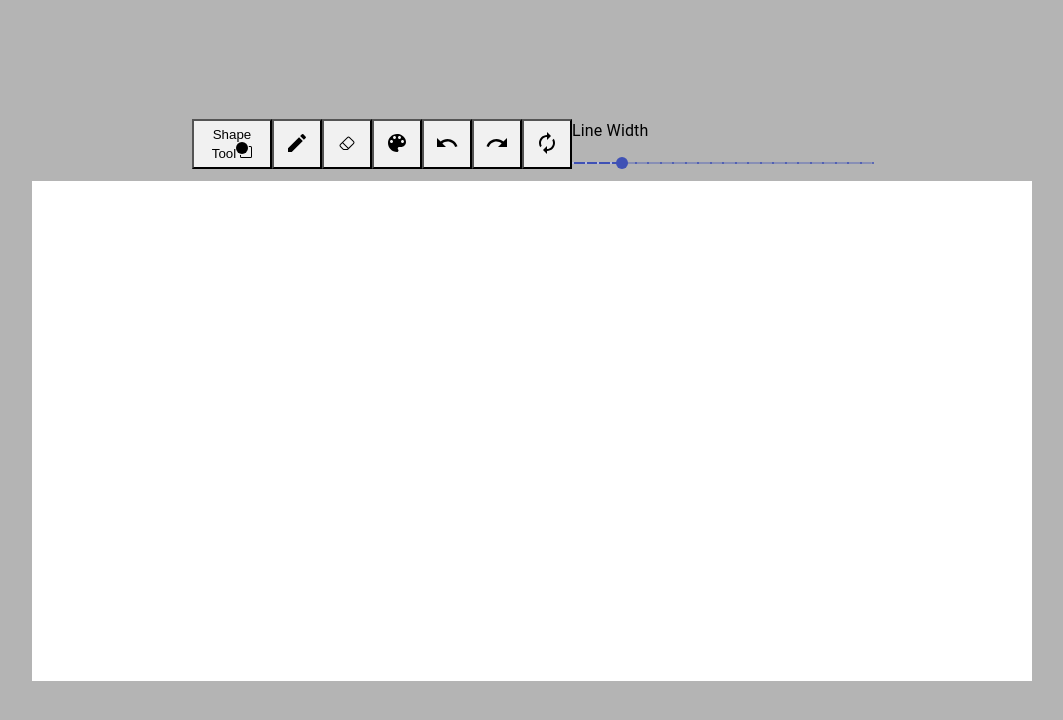
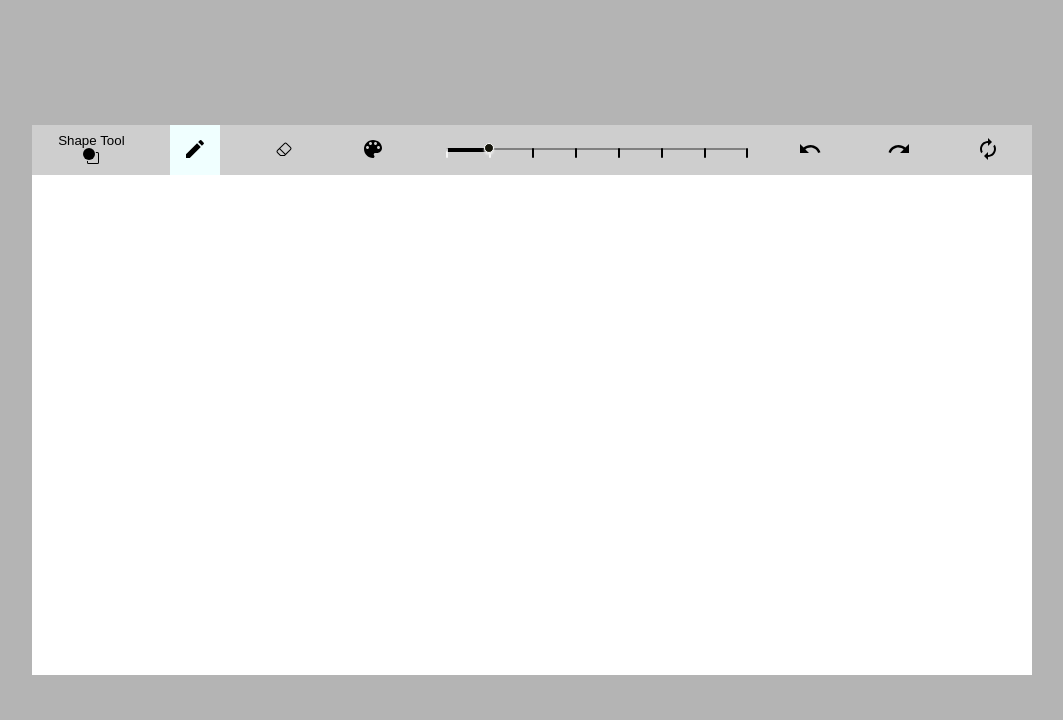
Before and after one commit to MVallery/drawing-app, a React (Create React App) app: page / in a window 1280 px wide. Shown: the top 720 px of the page, without its empty margins (108-1171 px from the left). Built offline with nearby package versions, Linux system fonts and the light colour scheme.

Commit message:
Slider and toolbar button styling

```diff
--- a/src/App.css
+++ b/src/App.css
@@ -7,7 +7,7 @@
   pointer-events: none;
 }
 
-.mainContainer{
+.svgContainer{
   width:100vw;
   display:flex;
   flex-direction:column;
@@ -16,7 +16,7 @@
   background-color:#b4b4b4
 }
 
-.toolbarContainer{
+.mainContainer{
   display: flex;
   flex-direction: column;
   align-items: center;
--- a/src/App.tsx
+++ b/src/App.tsx
@@ -50,8 +50,6 @@ const App = (props:any) => {
   };
   const onMouseDown = (e: React.MouseEvent) => {
     setMouseDown(true);
-
-    console.log('onmousedown')
     let tempPoints = JSON.parse(JSON.stringify(points));
     let tempPlaceholderLine = JSON.parse(JSON.stringify(placeholderLine));
     var rect = document.getElementById("container")!.getBoundingClientRect();
@@ -72,7 +70,6 @@ const App = (props:any) => {
     }
   };
   const onMouseUp = (e: React.MouseEvent) => {
-    console.log('mouseup')
     const tempPoints = JSON.parse(JSON.stringify(points));
     let tempPlaceholderLine = JSON.parse(JSON.stringify(placeholderLine));
     var rect = document.getElementById("container")!.getBoundingClientRect();
@@ -119,7 +116,6 @@ const App = (props:any) => {
       let radius = (Math.sqrt(
                       (Math.abs(tempPlaceholderLine.x-(e.clientX-rect.left))**2)+
                       (Math.abs(tempPlaceholderLine.y-(e.clientY-rect.top))**2)))
-      console.log(radius, tempPlaceholderLine)
       tempPlaceholderLine = {...tempPlaceholderLine, r:radius, fill:toolSettings.color}
       setPlaceholderLine(tempPlaceholderLine)
     }
@@ -151,7 +147,6 @@ const App = (props:any) => {
       let radius = (Math.sqrt(
                       (Math.abs(tempPlaceholderLine.x-(e.touches[0].pageX-rect.left))**2)+
                       (Math.abs(tempPlaceholderLine.y-(e.touches[0].pageY-rect.top))**2)))
-      console.log(radius, tempPlaceholderLine)
       tempPlaceholderLine = {...tempPlaceholderLine, r:radius, fill:toolSettings.color}
       setPlaceholderLine(tempPlaceholderLine)
     }else {
@@ -202,7 +197,6 @@ const App = (props:any) => {
     setTouchStart(false)
   }
   const onCanvasClick = (e: React.MouseEvent) => {
-    console.log('oncanvas', points)
     let tempPoints = JSON.parse(JSON.stringify(points));
     var rect = document.getElementById("container")!.getBoundingClientRect();
     if(toolSettings.shape==='draw'){
@@ -249,7 +243,6 @@ const App = (props:any) => {
   }
   const redo = () => {
     let tempPoints = JSON.parse(JSON.stringify(points));
-    console.log(removedPoints)
     let tempRemovedPoints = JSON.parse(JSON.stringify(removedPoints));
     let removedPoint
     if (!tempRemovedPoints){
@@ -263,7 +256,6 @@ const App = (props:any) => {
           removedPoint = tempRemovedPoints.pop();
           tempPoints.push(removedPoint)
         } else {
-          console.log('break')
           break;
         }
       }
@@ -277,7 +269,6 @@ const App = (props:any) => {
   let cursor = '';
   switch (toolSettings.shape) {
     case 'draw':
-      console.log(toolSettings.color)
       if (toolSettings.color==='white'){
         cursor="eraserCursor";
       } else {
@@ -381,7 +372,7 @@ const App = (props:any) => {
 
   return (
     <React.Fragment>
-      <div className="toolbarContainer" style={{display:'flex', flexDirection:'column', alignItems:'center', justifyContent:'center'}}>
+      <div className="mainContainer" style={{display:'flex', flexDirection:'column', alignItems:'center', justifyContent:'center'}}>
         <Toolbar
           closeColorPicker={closeColorPicker}
           displayColorPicker={displayColorPicker}
@@ -393,7 +384,7 @@ const App = (props:any) => {
           undo={undo}
           redo={redo}
         />
-      <div className="mainContainer" onMouseUp={onMouseUp} onTouchEnd={onTouchEnd}>
+      <div className="svgContainer" onMouseUp={onMouseUp} onTouchEnd={onTouchEnd}>
 
 
         <svg
--- a/src/ToolBar.tsx
+++ b/src/ToolBar.tsx
@@ -4,9 +4,8 @@ import ClickAwayListener from "@material-ui/core/ClickAwayListener";
 import Button from "@material-ui/core/Button";
 import Menu from "@material-ui/core/Menu";
 import MenuItem from "@material-ui/core/MenuItem";
-import Typography from "@material-ui/core/Typography";
 import Slider from "@material-ui/core/Slider";
-import { makeStyles } from "@material-ui/core/styles";
+import { makeStyles, createMuiTheme, ThemeProvider } from "@material-ui/core/styles";
 import UndoIcon from "@material-ui/icons/Undo";
 import RedoIcon from "@material-ui/icons/Redo";
 import CreateIcon from "@material-ui/icons/Create";
@@ -18,12 +17,16 @@ import Eraser from "./eraser.svg";
 import Polygon from "./triangle.svg";
 import AutorenewIcon from "@material-ui/icons/Autorenew";
 import ToolbarButton from './ToolbarButton';
+import './Toolbar.css'
 
 const useStyles = makeStyles({
   root: {
     width: 300,
+    color:'red',
+    paddingLeft:'10px',
   },
 });
+
 interface ToolSettings {
   shape: string;
   color: string;
@@ -53,6 +56,44 @@ interface Props {
 const Toolbar: React.FC<Props> = (props) => {
   const [colorSelect, setColorSelect] = useState("rgba(20,20,10,5)");
   const [shapeMenu, setShapeMenu] = useState(null);
+
+  const CustomSlider = createMuiTheme({
+    overrides:{
+      MuiSlider:{
+        root: {
+          // color: "#6f8eff",
+          color: 'black',
+          height: 10,
+          padding: "13px 0",
+          backgroundColor: "#cecece",
+      },
+      track: {
+          height: 4,
+          borderRadius: 2,
+      },
+      mark:{
+        height:10
+      },
+      valueLabel:{
+        left: 'calc(50% - 16px)',
+        color: 'black'
+      },
+      thumb: {
+          height: props.toolSettings.size,
+          width: props.toolSettings.size,
+          backgroundColor: colorSelect,
+          border: "1px solid currentColor",
+          marginTop: -props.toolSettings.size/2,
+          marginLeft: -props.toolSettings.size/2,
+          boxShadow: "#ebebeb 0 2px 2px",
+          "&:focus, &:hover, &$active": {
+              boxShadow: "#ccc 0 2px 3px 1px",
+          },
+          color: "#fff",
+      }
+    }
+  }
+  })
 
   const handleColorSelect = (e: any) => {
     const { r, b, g, a } = e.rgb;
@@ -90,23 +131,34 @@ const Toolbar: React.FC<Props> = (props) => {
   const classes = useStyles();
   let shapeTitle = "Shape Tool";
   let shapeIcon = CircleSquare;
+  let [eraserActiveStyle, drawActiveStyle, shapeActiveStyle] = ['','', '']
   if (props.toolSettings.shape === "circle") {
     shapeTitle = "Circle";
     shapeIcon = Circle;
+    shapeActiveStyle="activeButton"
   } else if (props.toolSettings.shape === "line") {
     shapeTitle = "Line";
     shapeIcon = Line;
+    shapeActiveStyle="activeButton"
+
   } else if (props.toolSettings.shape === "polygon") {
     shapeTitle = "Polygon";
     shapeIcon = Polygon;
+    shapeActiveStyle="activeButton"
+
+  } else if (props.toolSettings.shape==="draw" && props.toolSettings.color==="white"){
+    eraserActiveStyle="activeButton"
+  } else {
+    drawActiveStyle = "activeButton"
   }
   return (
     <React.Fragment>
-      <div style={{ display: "flex" }}>
+      <div className="toolbarContainer">
         <div >
-          <button className="toolbarButton"
+          <button className={`${shapeActiveStyle} toolbarButton`}
           style={{width:'80px'}}
             onClick={openShapeMenu}
+
           >
             {shapeTitle}
             <img src={shapeIcon} alt="shape" />
@@ -126,32 +178,34 @@ const Toolbar: React.FC<Props> = (props) => {
           </Menu>
         </div>
 
-      <ToolbarButton type="draw" onClick={selectShape} icon={<CreateIcon/>}/>
-      <ToolbarButton type="eraser" onClick={updateToolSettingsClick} image={Eraser}/>
-      <ToolbarButton type="button" onClick={props.handleDisplayColorPicker} icon={<PaletteIcon />}/>
-      <ToolbarButton type="button" onClick={props.undo} icon= {<UndoIcon />}/>
-      <ToolbarButton type="button" onClick={props.redo} icon={<RedoIcon />}/>
-      <ToolbarButton type="button" onClick={props.clearPoints} icon={<AutorenewIcon />}/>
+        <ToolbarButton type="draw" onClick={selectShape} icon={<CreateIcon/>} class={drawActiveStyle}/>
+        <ToolbarButton type="eraser" onClick={updateToolSettingsClick} image={Eraser} class={eraserActiveStyle}/>
+        <ToolbarButton type="button" onClick={props.handleDisplayColorPicker} icon={<PaletteIcon />}/>
 
         <div className={classes.root}>
-          <Typography id="discrete-slider-small-steps" gutterBottom>
-            Line Width
-          </Typography>
+          {/* <Typography id="discrete-slider-small-steps" gutterBottom>
+            Line Width */}
+          {/* </Typography> */}
+          <ThemeProvider theme={CustomSlider}>
           <Slider
             defaultValue={10}
             getAriaValueText={(value: number) => `${value} px`}
             aria-labelledby="discrete-slider-small-steps"
-            step={2}
+            step={5}
             name="size"
             value={props.toolSettings.size}
             marks
             onChange={handleSlider}
             onChangeCommitted={handleSlider}
-            min={2}
-            max={50}
+            min={5}
+            max={40}
             valueLabelDisplay="auto"
           />
+          </ThemeProvider>
         </div>
+        <ToolbarButton type="button" onClick={props.undo} icon= {<UndoIcon />}/>
+        <ToolbarButton type="button" onClick={props.redo} icon={<RedoIcon />}/>
+        <ToolbarButton type="button" onClick={props.clearPoints} icon={<AutorenewIcon />}/>
 
         {props.displayColorPicker ? (
           <ClickAwayListener onClickAway={props.closeColorPicker}>
--- /dev/null
+++ b/src/Toolbar.css
@@ -0,0 +1,11 @@
+
+.toolbarContainer{
+  display: flex;
+  align-items: flex-end;
+  justify-content: center;
+  /* background-color: #b4b4b4 */
+  width: 1000px;
+  /* height: 100vh; */
+  justify-content: space-around;
+  background-color: #cecece;
+}
--- a/src/ToolbarButton.css
+++ b/src/ToolbarButton.css
@@ -2,7 +2,8 @@
 .toolbarButton{
   width:50px;
   height:50px;
-  background-color:rgb(241, 241, 241);
+  border:none;
+  background-color:#cecece
 }
 .toolbarButton:hover{
   cursor:pointer;
@@ -18,3 +19,6 @@
 .linePolygonCursor{
   cursor: crosshair;
 }
+.activeButton {
+  background-color:azure;
+}
--- a/src/ToolbarButton.tsx
+++ b/src/ToolbarButton.tsx
@@ -5,7 +5,8 @@ interface Props {
   icon?: JSX.Element ; //| JSX.Element | Element
   image?: string;
   onClick: Function;
-  type:string
+  type:string;
+  class?:string | null;
 }
 const ToolbarButton:React.FC<Props>  = props => {
   let parameters:null[]|string[] = [null];
@@ -14,7 +15,7 @@ const ToolbarButton:React.FC<Props>  = props => {
 
   return(
     <div>
-      <button className="toolbarButton" onClick={()=>props.onClick(...parameters)}>{icon}</button>
+      <button className={`${props.class} toolbarButton`} onClick={()=>props.onClick(...parameters)}>{icon}</button>
     </div>
   )
 }
```
